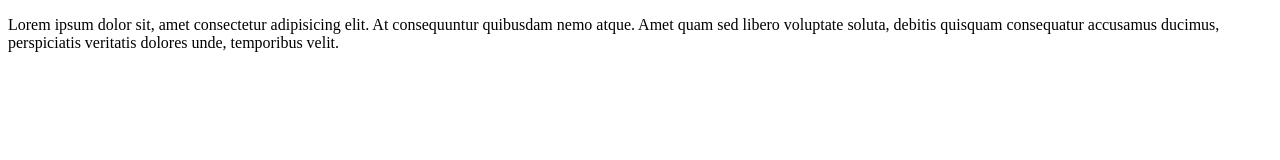
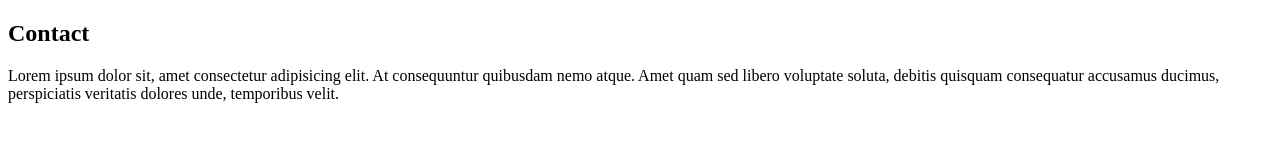
Before and after one commit to VinayGade/git-basics, a plain HTML site: page contact.html in a window 1280 px wide. Drawn offline with Linux system fonts and the light colour scheme.

Commit message:
add heading to about us and contact us pages

```diff
--- a/contact.html
+++ b/contact.html
@@ -7,6 +7,7 @@
     <title>Contact Us</title>
 </head>
 <body>
+    <h2>Contact</h2>
     <p>Lorem ipsum dolor sit, amet consectetur adipisicing elit. At consequuntur quibusdam nemo atque. Amet quam sed libero voluptate soluta, debitis quisquam consequatur accusamus ducimus, perspiciatis veritatis dolores unde, temporibus velit.</p>
 </body>
 </html>
```
Also changed, not shown: about.html (+1 -0 lines).
